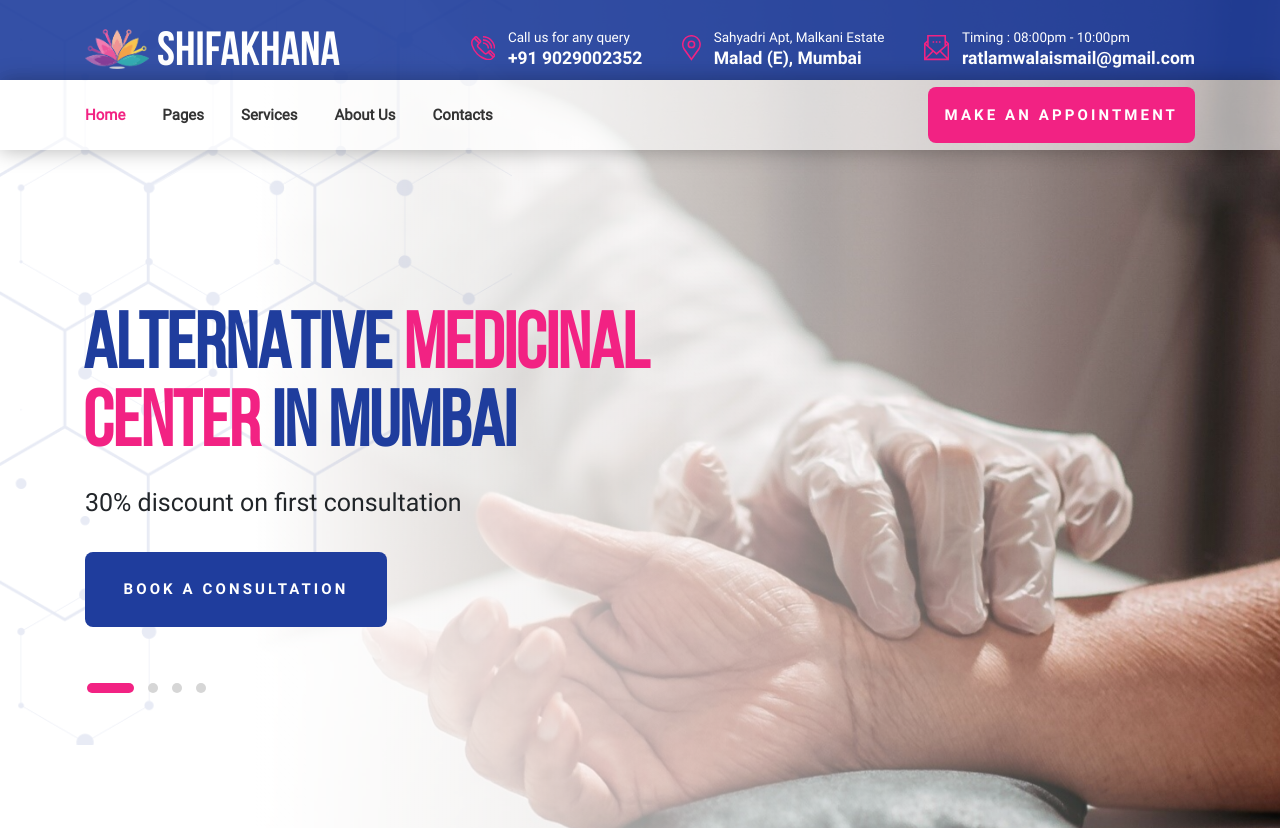
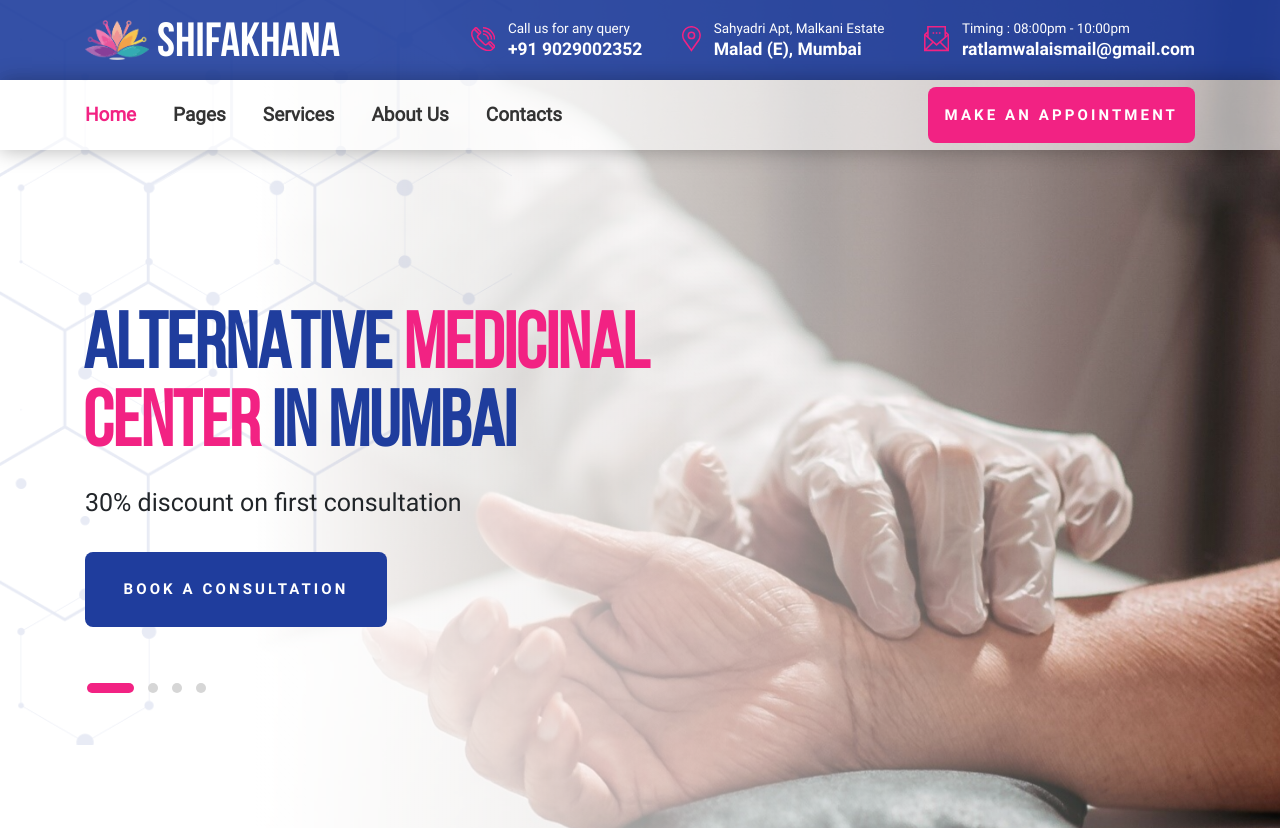
Before and after one commit to Idris110/shifakhana, a plain HTML site: page index.html in a window 1280 px wide. Shown: the top 828 px of the page. Drawn offline with Linux system fonts and the light colour scheme.

Commit message:
adjust nav

```diff
--- a/index.html
+++ b/index.html
@@ -66,8 +66,7 @@
 
         <!-- Start of .header-top -->
         <header class="header-top" style="
-        padding-top: 9px !important;
-    ">
+        padding-top: 0px !important;">
             <div class="container">
 
                 <!-- header-top__logo -->
@@ -171,11 +170,11 @@
 
                     <ul class="navbar__menu">
                         <li class="navbar__menu-item">
-                            <a class="navbar__menu-link active" href="/">Home</a>
+                            <a class="navbar__menu-link active" style="font-size: 19px;" href="/">Home</a>
                         </li>
 
                         <li class="navbar__menu-item">
-                            <a class="navbar__menu-link" href="#">Pages</a>
+                            <a class="navbar__menu-link" style="font-size: 19px;" href="#">Pages</a>
                             <ul class="navbar__submenu">
                                 <li class="navbar__submenu-item">
                                     <a href="cases-3_columns.html" class="navbar__submenu-link">Cases 3 columns</a>
@@ -206,7 +205,7 @@
                         </li>
 
                         <li class="navbar__menu-item">
-                            <a class="navbar__menu-link" href="#">Services</a>
+                            <a class="navbar__menu-link" style="font-size: 19px;" href="#">Services</a>
                             <ul class="navbar__submenu">
                                 <li class="navbar__submenu-item">
                                     <a href="departments-3_column.html" class="navbar__submenu-link">Departments 3
@@ -242,7 +241,7 @@
                         </li>
 
                         <li class="navbar__menu-item">
-                            <a class="navbar__menu-link" href="#">About Us</a>
+                            <a class="navbar__menu-link" style="font-size: 19px;" href="#">About Us</a>
                             <ul class="navbar__submenu">
                                 <li class="navbar__submenu-item">
                                     <a href="about.html" class="navbar__submenu-link">About Us</a>
@@ -256,7 +255,7 @@
 
 
                         <li class="navbar__menu-item">
-                            <a class="navbar__menu-link" href="#">Contacts</a>
+                            <a class="navbar__menu-link" style="font-size: 19px;" href="#">Contacts</a>
                             <ul class="navbar__submenu">
                                 <li class="navbar__submenu-item">
                                     <a href="contact.html" class="navbar__submenu-link">Contact</a>
@@ -1174,7 +1173,7 @@
             <div class="footer__top pt-4">
                 <div class="footer__logo mb-0">
                         <a href="index.html" style="display: flex; align-items: center; justify-content: center;">
-                            <img id="" src="images/icon.png" alt="logo" height="40px" style="">
+                            <img id="" src="images/icon.png" alt="logo" height="40px">
                             <span class="ml-1 mt-2" style='
                             font-family: "BebasNeueBold";
                             font-size: 48px;
```
